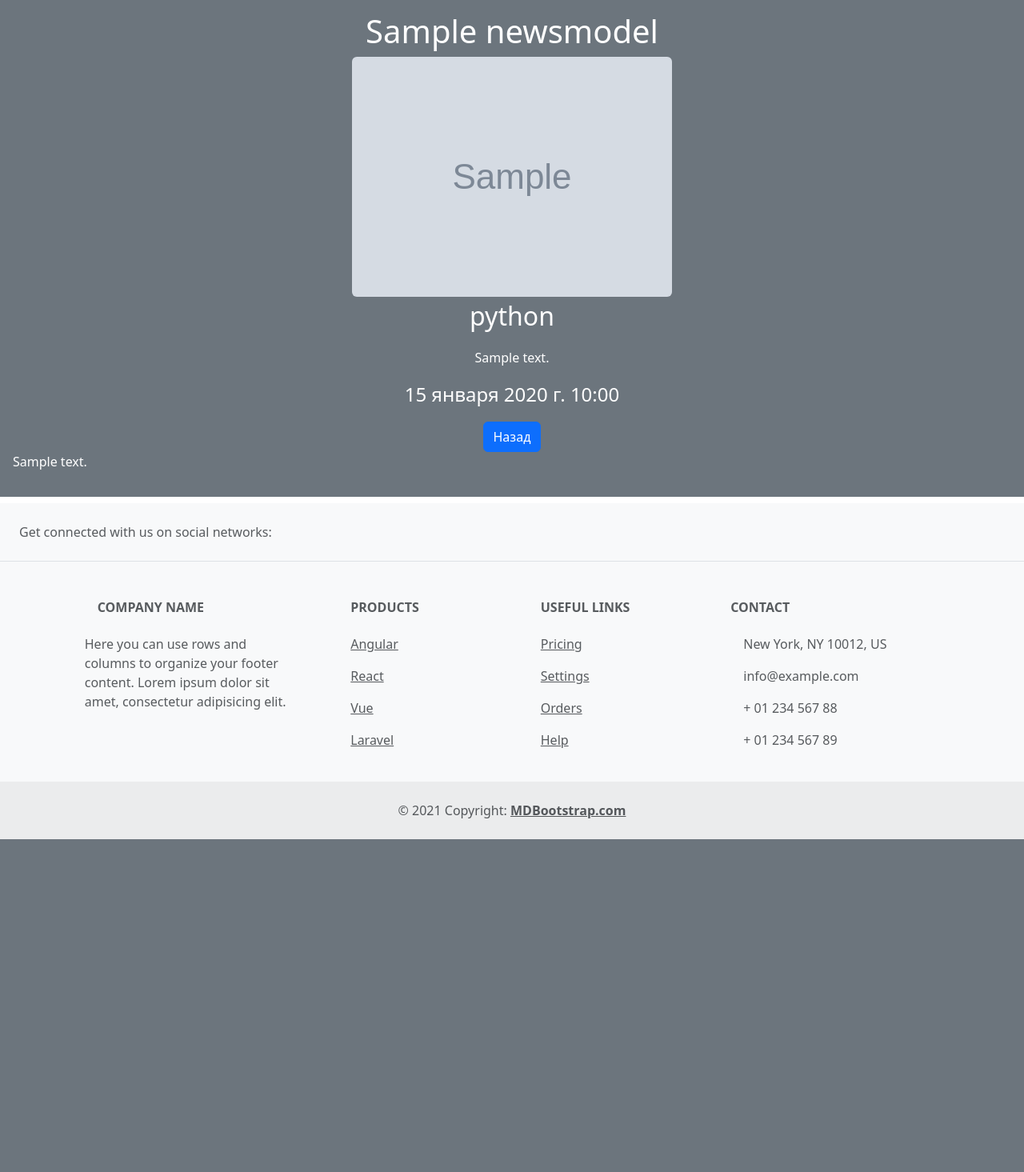
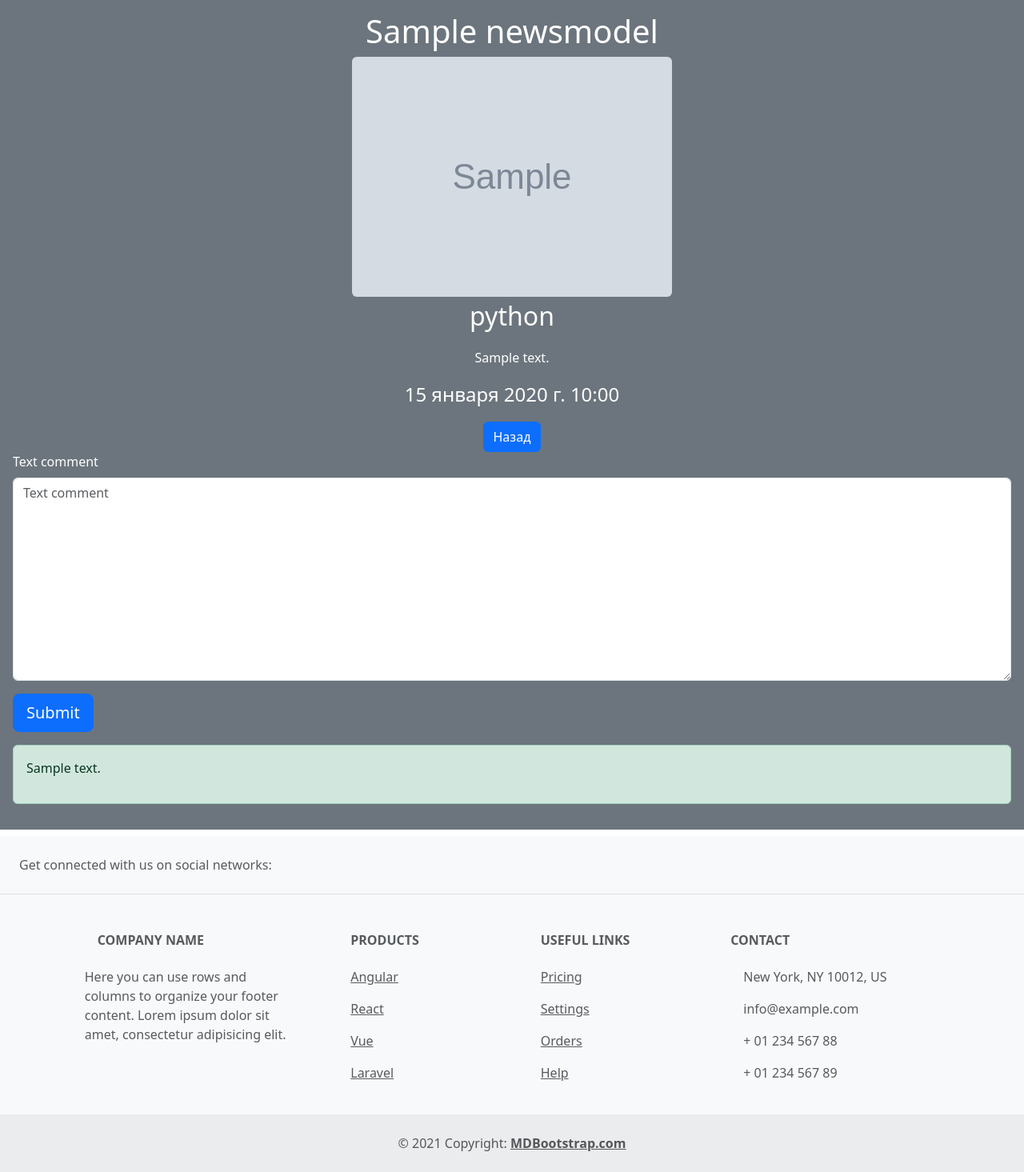
Before and after one commit to Palenhame/Django_2, a Django app: page /1 in a window 1280 px wide. Shown: the part 57-1522 px from the top of the page at 80% size. Before the commit the page ends 1106 px from the top, so only its background shows below. Run offline with Django 5.2, Linux system fonts and the light colour scheme; tables that the repository leaves empty hold one stand-in row (values such as "Sample post"); grey boxes marked "Sample" are stand-in pictures; some libraries are stand-ins or nearby versions.

Commit message:
do comments

```diff
--- a/test_django/main/form.py
+++ b/test_django/main/form.py
@@ -1,8 +1,14 @@
 from django import forms
-from .models import NewsModel
+from .models import NewsModel, CommentModel
 
 
 class TestForm(forms.ModelForm):
     class Meta:
         model = NewsModel
         fields = ['title', 'img', 'type', 'text_news']
+
+
+class CommentForm(forms.ModelForm):
+    class Meta:
+        model = CommentModel
+        fields = ['text']
--- a/test_django/main/models.py
+++ b/test_django/main/models.py
@@ -20,7 +20,7 @@ class NewsModel(models.Model):
                             default='python',
                             verbose_name='Type of news')
     text_news = models.TextField(verbose_name='Text news')
-    date = models.DateTimeField(default=datetime.now(), verbose_name="Date")
+    date = models.DateTimeField(default=datetime.now, verbose_name="Date")
 
     def __repr__(self):
         return self.title
@@ -37,7 +37,8 @@ class NewsModel(models.Model):
 class CommentModel(models.Model):
     article = models.ForeignKey(NewsModel, on_delete=models.CASCADE, related_name='comments')
     author = models.ForeignKey(User, on_delete=models.CASCADE, related_name='author_comment')
-    text = models.TextField()
+    text = models.TextField(verbose_name='Text comment')
+    date = models.DateTimeField(default=datetime.now, verbose_name="Date")
 
     def __str__(self):
-        return 'Comment {} by {}'.format(self.text, self.author)
+        return 'Comment "{}" by "{}"'.format(self.text, self.author)
--- a/test_django/main/views.py
+++ b/test_django/main/views.py
@@ -1,8 +1,8 @@
 from django.contrib.auth.decorators import login_required
-from django.shortcuts import render, redirect
+from django.shortcuts import render, redirect, get_object_or_404
 from django.views.generic import CreateView
 from .models import NewsModel, CommentModel
-from .form import TestForm
+from .form import TestForm, CommentForm
 
 
 # Create your views here.
@@ -12,12 +12,26 @@ def main(request):
 
 
 def other(request, page):
-    data = NewsModel.objects.get(pk=page)
+    data = get_object_or_404(NewsModel, pk=page)
     try:
-        data_comment = CommentModel.objects.get(pk=page)
+        data_comment = CommentModel.objects.all().filter(article=data)
     except:
         data_comment = None
-    return render(request, 'other.html', {'data': data, 'data_comment': data_comment})
+    if request.method == 'POST':
+        form = CommentForm(request.POST, request.FILES)
+        print('all good')
+        if form.is_valid():
+            comment = form.save(commit=False)
+            comment.author = request.user
+            comment.article = data
+            print('comment')
+            comment.save()
+            form = CommentForm()
+            return render(request, 'other.html', {'data': data, 'data_comment': data_comment, 'form': form})
+    else:
+        form = CommentForm()
+        print(data_comment)
+    return render(request, 'other.html', {'data': data, 'data_comment': data_comment, 'form': form})
 
 
 @login_required
--- a/test_django/templates/other.html
+++ b/test_django/templates/other.html
@@ -15,8 +15,17 @@
 <a class="btn btn-primary" href="{% url 'main:news' %}">Назад</a>
 </div>
 {% endif %}
-{% if data_comment.text %}
-<p>{{ data_comment.text }}</p>
+<form enctype="multipart/form-data" method="post" class="form">
+    {% csrf_token %}
+    {% bootstrap_form form %}
+    <button type="submit" class="btn btn-primary  btn-lg">Submit</button>
+</form>
+{% if data_comment %}
+{% for i in data_comment %}
+<div class="alert alert-success" role="alert">
+<p>{{ i.text }}</p>
+</div>
+{% endfor %}
 {% else %}
 <p>Комментарием нет</p>
 {% endif %}
```
Also changed, not shown: test_django/main/migrations/0020_commentmodel_date_alter_commentmodel_text_and_more.py (added), test_django/main/migrations/0021_alter_commentmodel_date_alter_newsmodel_date.py (added).
